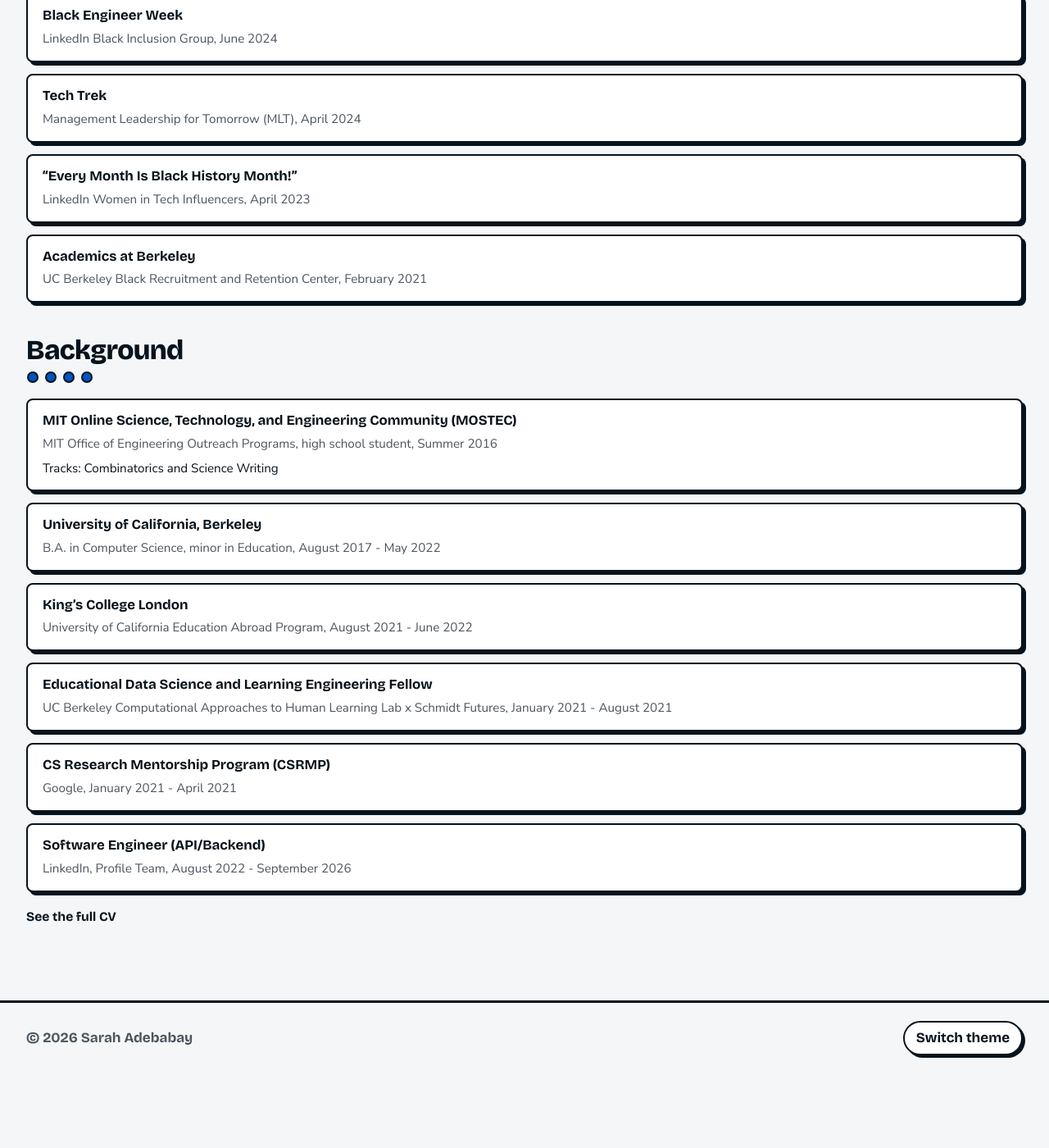
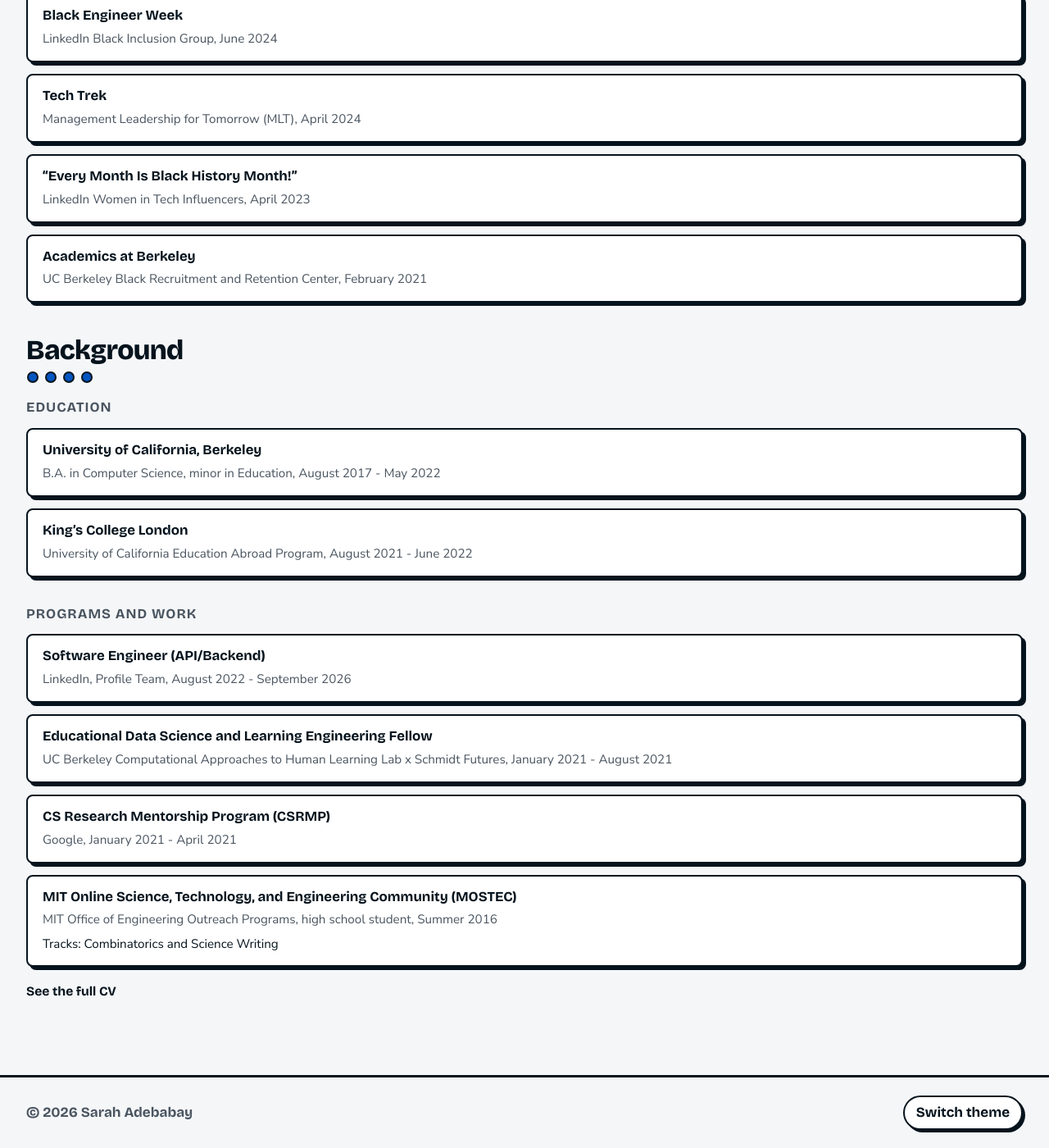
Before and after one commit to sarah-adebabay/sarah-adebabay.github.io, a Jekyll site: the page built from _pages/mit.md, in a window 1280 px wide and 1400 px high, scrolled down 5309 px. Shown: the whole window at 82% size. Built offline with Jekyll 4.4.1, drawn with Linux system fonts in a browser that asks for light colours; before the commit the page ends 6618 px from its top, so only the background shows below that.

Commit message:
Split /mit/ Background into Education and Programs and work
Co-Authored-By: Claude Opus 5.5 <noreply@anthropic.com>

```diff
--- a/_data/mit.yml
+++ b/_data/mit.yml
@@ -66,7 +66,7 @@ featured:
     why: "A high-fidelity prototype of an app that helps young adults make friends across the world, with AI real-time translation removing the language barrier. It asks what a genuine connection feels like when AI sits in the middle of it."
     read: "A design prototype, not a shipped product."
 
-# Extra Background lines, shown first under Background. when and detail are optional.
+# Extra lines under Background > Programs and work, after LinkedIn and the research programs (newest first). when and detail are optional.
 background:
   - title: "MIT Online Science, Technology, and Engineering Community (MOSTEC)"
     org: "MIT Office of Engineering Outreach Programs, high school student"
--- a/_pages/mit.md
+++ b/_pages/mit.md
@@ -87,14 +87,18 @@ full_width: true
 
 <section class="record" id="background">
   <h2>Background</h2>
+  <h3 class="sub">Education</h3>
   <ul class="plain">
+    {% for e in site.data.home.education %}<li><strong>{{ e.school }}</strong><small>{{ e.degree }}, {{ e.dates }}</small></li>
+    {% endfor %}
+  </ul>
+  <h3 class="sub">Programs and work</h3>
+  <ul class="plain">
+    {% assign j = site.data.experience | first %}<li><strong>{{ j.title }}</strong><small>{{ j.org }}, {{ j.when }}</small></li>
+    {% for r in site.data.research.programs %}<li><strong>{{ r.title }}</strong><small>{{ r.org }}, {{ r.when }}</small></li>
+    {% endfor %}
     {% for b in mit.background %}<li><strong>{{ b.title }}</strong><small>{{ b.org }}{% if b.when != "" %}, {{ b.when }}{% endif %}</small>{% if b.detail %}<p class="li-about">{{ b.detail }}</p>{% endif %}</li>
     {% endfor %}
-    {% for e in site.data.home.education %}<li><strong>{{ e.school }}</strong><small>{{ e.degree }}, {{ e.dates }}</small></li>
-    {% endfor %}
-    {% for r in site.data.research.programs %}<li><strong>{{ r.title }}</strong><small>{{ r.org }}, {{ r.when }}</small></li>
-    {% endfor %}
-    {% assign j = site.data.experience | first %}<li><strong>{{ j.title }}</strong><small>{{ j.org }}, {{ j.when }}</small></li>
   </ul>
   <p class="sub-more"><a href="{{ base_path }}/cv/">See the full CV</a></p>
 </section>
```
